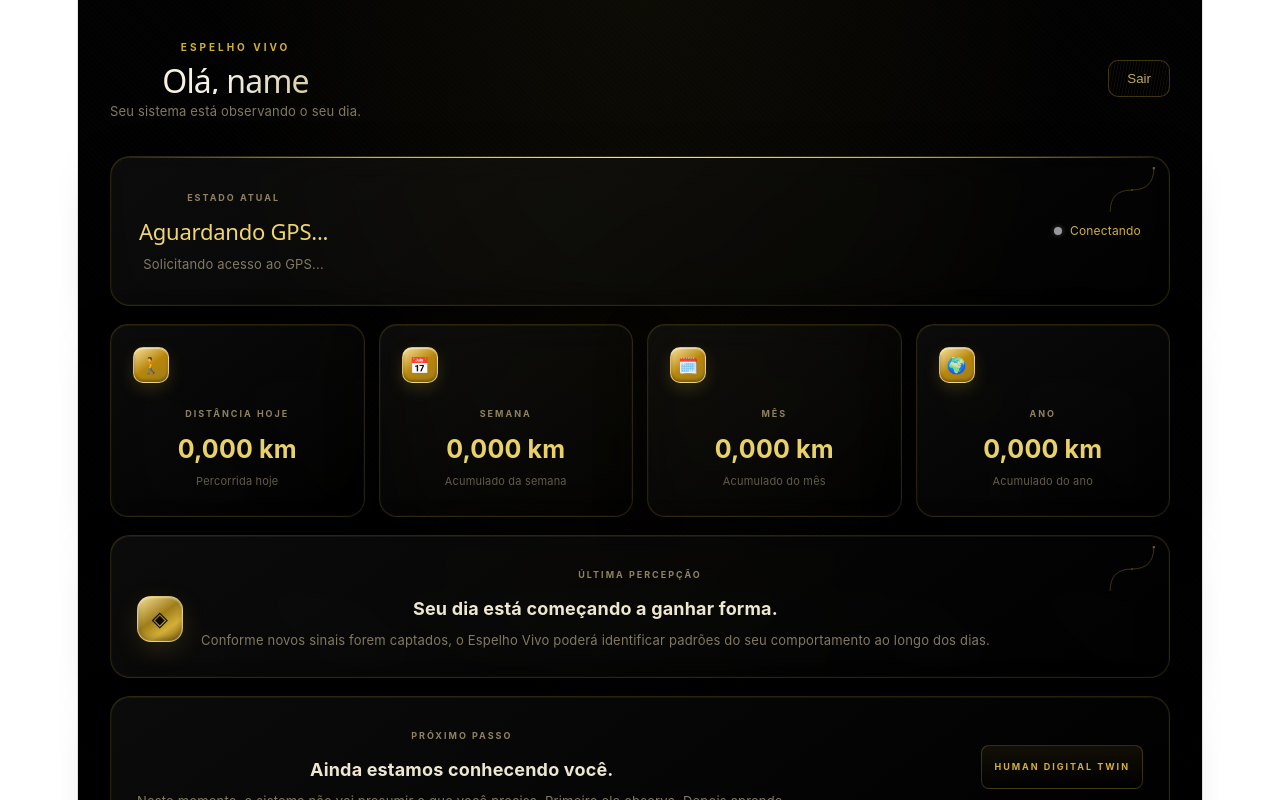
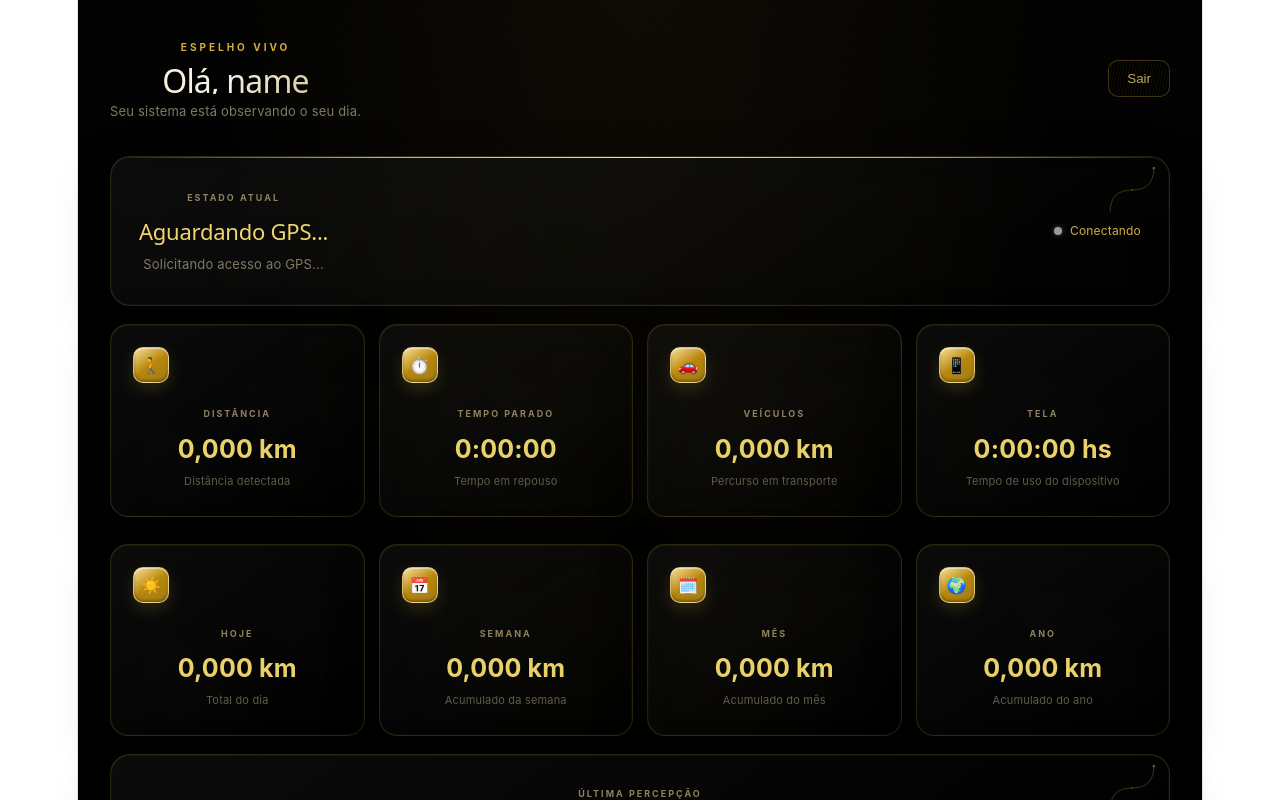
Before and after one commit to psxgame13-code/Espelho-VIVO0002, a React (Vite) app: page / in a window 1280 px wide. Both pictures are taken after typing "name@example.com", "Sample123" into the empty fields and a click on the button "Entrar". Shown: the top 800 px of the page. Built offline with nearby package versions, Linux system fonts and the light colour scheme; no server answers.

Commit message:
acrescentar dias

```diff
--- a/src/EspelhoVivo/HomeEspelhoVivo.tsx
+++ b/src/EspelhoVivo/HomeEspelhoVivo.tsx
@@ -52,12 +52,44 @@ export default function HomeEspelhoVivo({
           </div>
         </section>
 
+        {/* MÉTROLOGIA PRINCIPAL */}
         <section className="metrics-grid">
           <div className="metric-card">
             <span className="metric-icon">🚶</span>
-            <span className="card-label">DISTÂNCIA HOJE</span>
+            <span className="card-label">DISTÂNCIA</span>
             <strong>{formatKm(distances.day)}</strong>
-            <small>Percorrida hoje</small>
+            <small>Distância detectada</small>
+          </div>
+
+          <div className="metric-card">
+            <span className="metric-icon">⏱️</span>
+            <span className="card-label">TEMPO PARADO</span>
+            <strong>0:00:00</strong>
+            <small>Tempo em repouso</small>
+          </div>
+
+          <div className="metric-card">
+            <span className="metric-icon">🚗</span>
+            <span className="card-label">VEÍCULOS</span>
+            <strong>0,000 km</strong>
+            <small>Percurso em transporte</small>
+          </div>
+
+          <div className="metric-card">
+            <span className="metric-icon">📱</span>
+            <span className="card-label">TELA</span>
+            <strong>0:00:00 hs</strong>
+            <small>Tempo de uso do dispositivo</small>
+          </div>
+        </section>
+
+        {/* ACUMULADO POR PERÍODO (ABAIXO) */}
+        <section className="metrics-grid" style={{ marginTop: '1.5rem' }}>
+          <div className="metric-card">
+            <span className="metric-icon">☀️</span>
+            <span className="card-label">HOJE</span>
+            <strong>{formatKm(distances.day)}</strong>
+            <small>Total do dia</small>
           </div>
 
           <div className="metric-card">
--- a/src/EspelhoVivo/useDistanceTracking.ts
+++ b/src/EspelhoVivo/useDistanceTracking.ts
@@ -13,7 +13,6 @@ export const useDistanceTracking = () => {
   const [error, setError] = useState<string | null>(null);
   const [lastCoords, setLastCoords] = useState<{ lat: number; lng: number } | null>(null);
 
-  // Leitura e gerenciamento das distâncias acumuladas
   const [distances, setDistances] = useState<DistancesState>(() => {
     const saved = localStorage.getItem('espelho_vivo_distances');
     const todayStr = new Date().toISOString().split('T')[0];
@@ -50,12 +49,10 @@ export const useDistanceTracking = () => {
     return { day: 0, week: 0, month: 0, year: 0, lastUpdateDate: todayStr };
   });
 
-  // Salva no localStorage sempre que distances for alterado
   useEffect(() => {
     localStorage.setItem('espelho_vivo_distances', JSON.stringify(distances));
   }, [distances]);
 
-  // Função para calcular distância entre coordenadas (Haversine em km)
   const calculateDistance = (lat1: number, lon1: number, lat2: number, lon2: number) => {
     const R = 6371;
     const dLat = ((lat2 - lat1) * Math.PI) / 180;
@@ -72,8 +69,7 @@ export const useDistanceTracking = () => {
 
   useEffect(() => {
     if (!('geolocation' in navigator)) {
-      const msg = 'Geolocalização não é suportada por este navegador.';
-      setError(msg);
+      setError('Geolocalização não é suportada por este navegador.');
       setGpsStatus('error');
       return;
     }
@@ -95,7 +91,6 @@ export const useDistanceTracking = () => {
           longitude
         );
 
-        // Filtra ruídos pequenos de variação do GPS em repouso (< 10 metros)
         if (deltaKm > 0.01) {
           setDistances((prev) => ({
             ...prev,
@@ -114,21 +109,8 @@ export const useDistanceTracking = () => {
     };
 
     const handleError = (err: GeolocationPositionError) => {
-      let mensagem = 'Erro desconhecido ao obter GPS.';
-      switch (err.code) {
-        case err.PERMISSION_DENIED:
-          mensagem = 'Permissão do GPS foi negada pelo usuário.';
-          break;
-        case err.POSITION_UNAVAILABLE:
-          mensagem = 'Sinal do GPS indisponível no momento.';
-          break;
-        case err.TIMEOUT:
-          mensagem = 'Tempo limite esgotado ao buscar localização.';
-          break;
-      }
-      console.warn(`[GPS Error]: ${mensagem}`);
-      setError(mensagem);
       setGpsStatus('error');
+      setError(err.message);
     };
 
     const watchId = navigator.geolocation.watchPosition(
```
